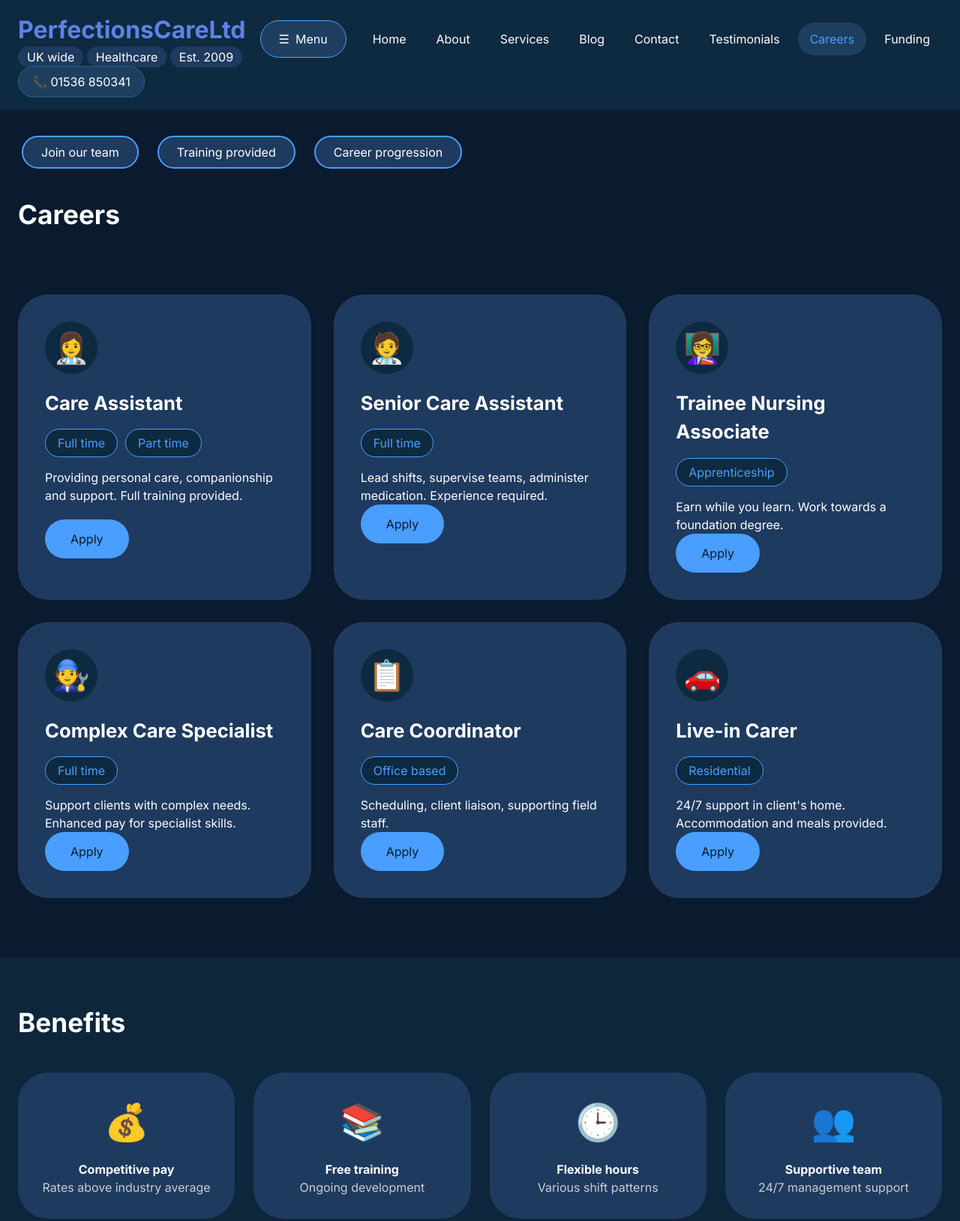
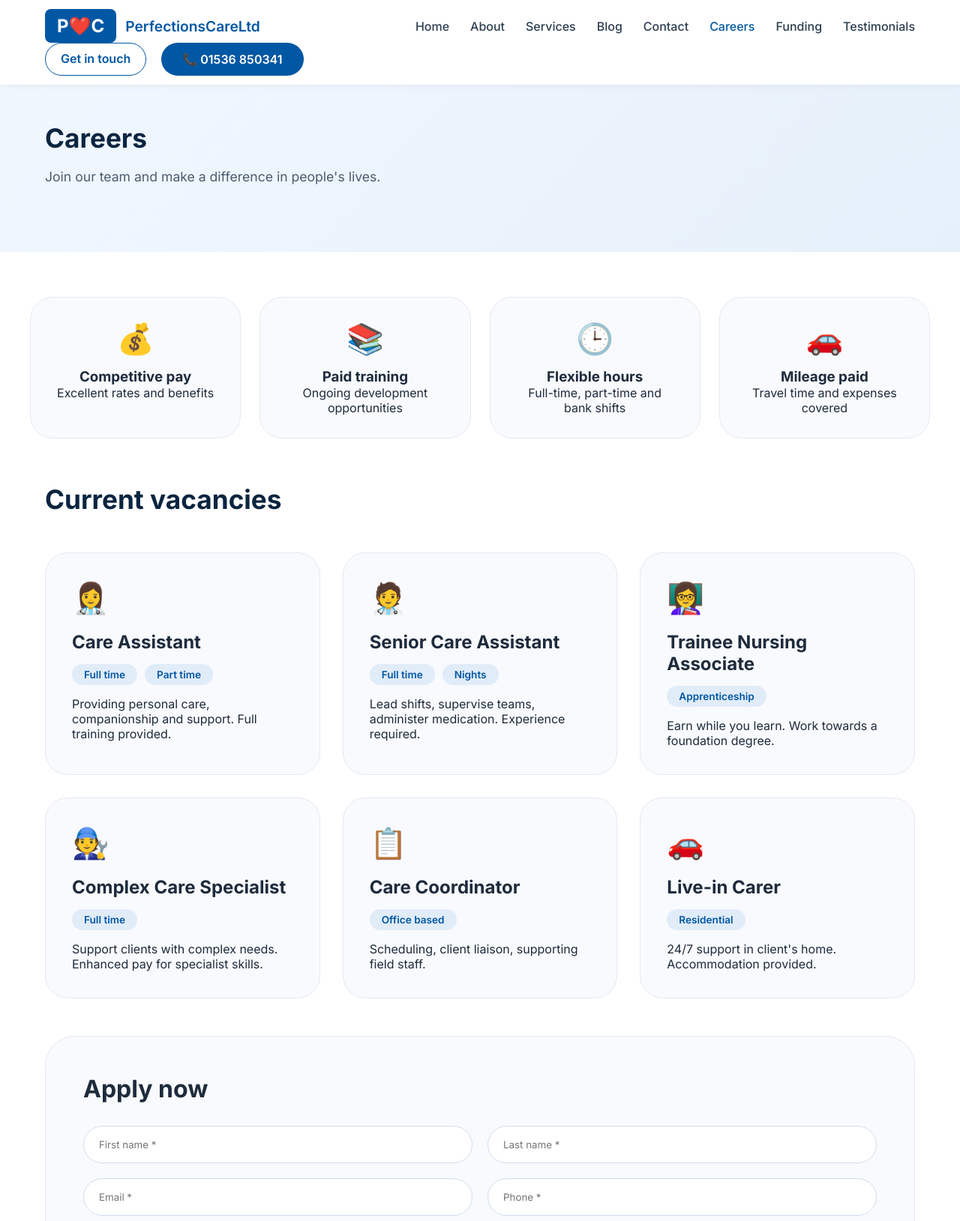
Before and after one commit to delux1000/Bro, a website: page public/careers.html in a window 1280 px wide. Shown: the top 1629 px of the page at 75% size. Drawn offline with Linux system fonts and the light colour scheme.

Commit message:
Update careers.html

```diff
--- a/public/careers.html
+++ b/public/careers.html
@@ -3,130 +3,103 @@
 <head>
     <meta charset="UTF-8">
     <meta name="viewport" content="width=device-width, initial-scale=1.0">
-    <title>Careers · Perfections Care Ltd</title>
+    <title>Careers · PerfectionsCareLtd</title>
     <link rel="preconnect" href="https://fonts.googleapis.com">
     <link rel="preconnect" href="https://fonts.gstatic.com" crossorigin>
     <link href="https://fonts.googleapis.com/css2?family=Inter:opsz,wght@14..32,400;14..32,500;14..32,600;14..32,700&display=swap" rel="stylesheet">
     <style>
         * { margin: 0; padding: 0; box-sizing: border-box; }
-        body { font-family: 'Inter', system-ui, sans-serif; background: #0a1a2f; color: #ffffff; line-height: 1.5; }
-        .container { max-width: 1280px; margin: 0 auto; padding: 0 24px; }
-        :root { --primary: #2a6f97; --primary-light: #1e3a5f; --accent: #4a9eff; --border-light: #2a3f55; }
+        body { font-family: 'Inter', sans-serif; background: #ffffff; color: #1e2b3c; }
+        .container { max-width: 1200px; margin: 0 auto; padding: 0 20px; }
 
-        @keyframes rainbow {
-            0% { color: #ff6b6b; } 14% { color: #ffb74d; } 28% { color: #ffee58; } 42% { color: #66bb6a; } 57% { color: #4a9eff; } 71% { color: #7e57c2; } 85% { color: #ec407a; } 100% { color: #ff6b6b; }
-        }
+        .site-header { background: white; box-shadow: 0 2px 8px rgba(0,0,0,0.05); padding: 12px 0; position: sticky; top: 0; }
+        .header-inner { display: flex; align-items: center; justify-content: space-between; flex-wrap: wrap; }
+        .logo-area { display: flex; align-items: center; gap: 12px; }
+        .logo-box { background: #0057a3; color: white; font-weight: 700; font-size: 1.5rem; padding: 8px 16px; border-radius: 8px; }
+        .logo-box span { color: #ffc107; }
+        .logo-text { font-weight: 600; font-size: 1.2rem; color: #0057a3; }
 
-        .text-logo { display: flex; flex-direction: column; cursor: pointer; }
-        .text-logo h1 { font-size: 2rem; font-weight: 800; animation: rainbow 8s linear infinite; }
-        .text-logo .tagline span { background: #1e3a5f; padding: 4px 12px; border-radius: 40px; color: #ffffff; }
+        .main-nav { display: flex; gap: 28px; }
+        .main-nav a { text-decoration: none; color: #2c3e50; font-weight: 500; }
+        .main-nav a:hover, .main-nav a.active { color: #0057a3; }
 
-        .navbar { background: #0e2a40; position: sticky; top: 0; }
-        .nav-container { display: flex; align-items: center; justify-content: space-between; flex-wrap: wrap; padding: 16px 24px; }
+        .header-actions { display: flex; gap: 20px; }
+        .btn-outline { border: 1px solid #0057a3; color: #0057a3; padding: 10px 20px; border-radius: 40px; font-weight: 600; text-decoration: none; }
+        .btn-outline:hover { background: #0057a3; color: white; }
+        .btn-primary { background: #0057a3; color: white; padding: 12px 28px; border-radius: 40px; font-weight: 600; text-decoration: none; }
 
-        .menu-button { background: #1e3f5f; border: 1px solid var(--accent); border-radius: 50px; padding: 12px 24px; cursor: pointer; display: flex; align-items: center; gap: 8px; }
+        .hero-small { background: linear-gradient(135deg, #f0f7ff 0%, #e6f0fa 100%); padding: 50px 0; }
+        .section-title { font-size: 2.2rem; font-weight: 700; margin-bottom: 20px; color: #0a2540; }
+        .section-desc { font-size: 1.1rem; color: #4a5c6f; max-width: 700px; margin-bottom: 40px; }
 
-        .nav-links { display: flex; gap: 8px; flex-wrap: wrap; }
-        .nav-links a { text-decoration: none; padding: 10px 16px; color: #ffffff; border-radius: 40px; }
-        .nav-links a:hover, .nav-links a.active { background: #1e3f5f; color: var(--accent); }
+        .job-grid { display: grid; grid-template-columns: repeat(auto-fit, minmax(300px, 1fr)); gap: 30px; margin: 50px 0; }
+        .job-card { background: #f8fafd; border-radius: 30px; padding: 35px; border: 1px solid #e4e9f2; transition: 0.2s; }
+        .job-card:hover { box-shadow: 0 12px 24px rgba(0,0,0,0.05); border-color: #b0c8e0; }
+        .job-icon { font-size: 2.5rem; margin-bottom: 20px; }
+        .job-card h3 { font-size: 1.5rem; font-weight: 700; margin-bottom: 15px; }
+        .job-tags { display: flex; gap: 10px; flex-wrap: wrap; margin: 15px 0; }
+        .job-tag { background: #e1ecf9; color: #0057a3; padding: 6px 16px; border-radius: 40px; font-size: 0.85rem; font-weight: 600; }
 
-        @media (max-width: 768px) {
-            .nav-links { display: none; width: 100%; flex-direction: column; }
-            .nav-links.show { display: flex; }
-        }
+        .benefits-grid { display: grid; grid-template-columns: repeat(auto-fit, minmax(200px, 1fr)); gap: 25px; margin: 40px 0; }
+        .benefit-item { background: #f8fafd; border-radius: 30px; padding: 30px; text-align: center; border: 1px solid #e4e9f2; }
+        .benefit-icon { font-size: 2.5rem; margin-bottom: 15px; }
 
-        .contact-phone { background: #1e3f5f; padding: 8px 18px; border-radius: 60px; color: #ffffff; border: 1px solid #2a5f8a; }
-
-        .btn { background: var(--accent); color: #0a1a2f; padding: 14px 34px; border-radius: 50px; text-decoration: none; display: inline-block; border: none; cursor: pointer; }
-
-        .section-title { font-size: 2.2rem; font-weight: 700; margin-bottom: 20px; color: #ffffff; }
-        .uk-stamp { display: inline-flex; background: #1e3a5f; border: 2px solid var(--accent); border-radius: 40px; padding: 8px 24px; color: #ffffff; margin: 5px; }
-
-        .careers-hero { background: linear-gradient(145deg, #0d2b42 0%, #0a1a2f 70%); padding: 50px 0 30px; border-radius: 0 0 60px 60px; }
-        .job-grid { display: grid; grid-template-columns: repeat(auto-fit, minmax(300px, 1fr)); gap: 30px; margin: 40px 0; }
-        .job-card { background: #1e3a5f; border-radius: 40px; padding: 35px; border: 1px solid var(--border-light); }
-        .job-icon { background: #0e2a40; width: 70px; height: 70px; border-radius: 35px; display: flex; align-items: center; justify-content: center; font-size: 2.5rem; margin-bottom: 20px; }
-        .job-card h3 { font-size: 1.6rem; color: #ffffff; margin-bottom: 15px; }
-        .job-tags { display: flex; gap: 10px; flex-wrap: wrap; margin: 15px 0; }
-        .job-tag { background: #0e2a40; padding: 6px 16px; border-radius: 30px; color: var(--accent); border: 1px solid var(--accent); }
-        .benefits-grid { display: grid; grid-template-columns: repeat(auto-fit, minmax(200px, 1fr)); gap: 25px; margin: 40px 0; }
-        .benefit-item { background: #1e3a5f; border-radius: 40px; padding: 30px; text-align: center; }
-        .benefit-icon { font-size: 3rem; margin-bottom: 15px; }
-        .application-form { background: #1e3a5f; border-radius: 60px; padding: 50px; border: 1px solid var(--border-light); margin: 50px 0; }
+        .application-form { background: #f8fafd; border-radius: 40px; padding: 50px; margin: 50px 0; border: 1px solid #e4e9f2; }
         .form-group { margin-bottom: 20px; }
-        .form-group input, .form-group textarea, .form-group select { width: 100%; padding: 16px 20px; border-radius: 60px; border: 1px solid #2a5f8a; background: #0e2a40; color: #ffffff; }
+        .form-group input, .form-group textarea, .form-group select { width: 100%; padding: 16px 20px; border-radius: 40px; border: 1px solid #d0ddee; font-family: 'Inter', sans-serif; }
         .form-group textarea { border-radius: 30px; min-height: 120px; }
 
-        .footer { background: #051220; color: #cccccc; padding: 48px 0 24px; border-top: 6px solid var(--accent); }
-        .footer-grid { display: grid; grid-template-columns: repeat(auto-fit, minmax(170px, 1fr)); gap: 40px; }
-        .footer h5 { color: #ffffff; font-weight: 600; margin-bottom: 22px; }
-        .footer a { color: #aaccff; text-decoration: none; display: block; }
-        .copyright { text-align: center; padding-top: 50px; color: #888888; }
+        .footer { background: #0f283b; color: #dfecf5; padding: 60px 0 30px; margin-top: 40px; }
+        .footer-grid { display: grid; grid-template-columns: repeat(auto-fit, minmax(160px, 1fr)); gap: 40px; margin-bottom: 50px; }
+        .footer-col h5 { color: white; font-size: 1.1rem; font-weight: 600; margin-bottom: 20px; }
+        .footer-col a { color: #b8d1e6; text-decoration: none; display: block; margin: 10px 0; }
+        .copyright { text-align: center; padding-top: 30px; border-top: 1px solid #2a4055; color: #9bb6cc; }
+
+        @media (max-width: 800px) { .main-nav { display: none; } }
     </style>
 </head>
 <body>
-    <nav class="navbar">
-        <div class="nav-container">
-            <div class="text-logo" id="logo">
-                <h1>PerfectionsCareLtd</h1>
-                <div class="tagline"><span>UK wide</span> <span>Healthcare</span> <span>Est. 2009</span></div>
+    <header class="site-header">
+        <div class="container header-inner">
+            <div class="logo-area"><div class="logo-box">P<span>❤️</span>C</div><span class="logo-text">PerfectionsCareLtd</span></div>
+            <nav class="main-nav">
+                <a href="index.html">Home</a><a href="about.html">About</a><a href="services.html">Services</a><a href="blog.html">Blog</a><a href="contact.html">Contact</a><a href="careers.html" class="active">Careers</a><a href="funding.html">Funding</a><a href="testimonials.html">Testimonials</a>
+            </nav>
+            <div class="header-actions"><a href="contact.html" class="btn-outline">Get in touch</a><a href="tel:01536850341" class="btn-primary">📞 01536 850341</a></div>
         </div>
+    </header>
 
-            <div class="menu-button" id="menuButton"><span>☰</span> Menu</div>
-
-            <div class="nav-links" id="navLinks">
-                <a href="index.html">Home</a>
-                <a href="about.html">About</a>
-                <a href="services.html">Services</a>
-                <a href="blog.html">Blog</a>
-                <a href="contact.html">Contact</a>
-                <a href="testimonials.html">Testimonials</a>
-                <a href="careers.html" class="active">Careers</a>
-                <a href="funding.html">Funding</a>
-            </div>
-
-            <div class="contact-phone">📞 01536 850341</div>
-        </div>
-    </nav>
-
+    <section class="hero-small">
         <div class="container">
-        <div style="display: flex; gap: 15px; flex-wrap: wrap; margin: 30px 0;">
-            <span class="uk-stamp">Join our team</span>
-            <span class="uk-stamp">Training provided</span>
-            <span class="uk-stamp">Career progression</span>
-        </div>
-        <h2 class="section-title">Careers</h2>
-    </div>
-
-    <section style="padding: 20px 0 40px;">
-        <div class="container">
-            <div class="job-grid">
-                <div class="job-card"><div class="job-icon">👩‍⚕️</div><h3>Care Assistant</h3><div class="job-tags"><span class="job-tag">Full time</span><span class="job-tag">Part time</span></div><p>Providing personal care, companionship and support. Full training provided.</p><a href="#apply" class="btn" style="margin-top: 20px;">Apply</a></div>
-                <div class="job-card"><div class="job-icon">🧑‍⚕️</div><h3>Senior Care Assistant</h3><div class="job-tags"><span class="job-tag">Full time</span></div><p>Lead shifts, supervise teams, administer medication. Experience required.</p><a href="#apply" class="btn">Apply</a></div>
-                <div class="job-card"><div class="job-icon">👩‍🏫</div><h3>Trainee Nursing Associate</h3><div class="job-tags"><span class="job-tag">Apprenticeship</span></div><p>Earn while you learn. Work towards a foundation degree.</p><a href="#apply" class="btn">Apply</a></div>
-                <div class="job-card"><div class="job-icon">🧑‍🔧</div><h3>Complex Care Specialist</h3><div class="job-tags"><span class="job-tag">Full time</span></div><p>Support clients with complex needs. Enhanced pay for specialist skills.</p><a href="#apply" class="btn">Apply</a></div>
-                <div class="job-card"><div class="job-icon">📋</div><h3>Care Coordinator</h3><div class="job-tags"><span class="job-tag">Office based</span></div><p>Scheduling, client liaison, supporting field staff.</p><a href="#apply" class="btn">Apply</a></div>
-                <div class="job-card"><div class="job-icon">🚗</div><h3>Live-in Carer</h3><div class="job-tags"><span class="job-tag">Residential</span></div><p>24/7 support in client's home. Accommodation and meals provided.</p><a href="#apply" class="btn">Apply</a></div>
-            </div>
+            <h1 class="section-title">Careers</h1>
+            <p class="section-desc">Join our team and make a difference in people's lives.</p>
         </div>
     </section>
 
-    <section style="background: #0d263b; padding: 60px 0;">
-        <div class="container">
-            <h3 class="section-title">Benefits</h3>
+    <section class="container" style="padding: 20px 0;">
         <div class="benefits-grid">
-                <div class="benefit-item"><div class="benefit-icon">💰</div><h4>Competitive pay</h4><p style="color: #cccccc;">Rates above industry average</p></div>
-                <div class="benefit-item"><div class="benefit-icon">📚</div><h4>Free training</h4><p style="color: #cccccc;">Ongoing development</p></div>
-                <div class="benefit-item"><div class="benefit-icon">🕒</div><h4>Flexible hours</h4><p style="color: #cccccc;">Various shift patterns</p></div>
-                <div class="benefit-item"><div class="benefit-icon">👥</div><h4>Supportive team</h4><p style="color: #cccccc;">24/7 management support</p></div>
-            </div>
+            <div class="benefit-item"><div class="benefit-icon">💰</div><h3>Competitive pay</h3><p>Excellent rates and benefits</p></div>
+            <div class="benefit-item"><div class="benefit-icon">📚</div><h3>Paid training</h3><p>Ongoing development opportunities</p></div>
+            <div class="benefit-item"><div class="benefit-icon">🕒</div><h3>Flexible hours</h3><p>Full-time, part-time and bank shifts</p></div>
+            <div class="benefit-item"><div class="benefit-icon">🚗</div><h3>Mileage paid</h3><p>Travel time and expenses covered</p></div>
         </div>
     </section>
 
-    <section style="padding: 40px 0;" id="apply">
-        <div class="container">
+    <section class="container">
+        <h2 class="section-title">Current vacancies</h2>
+        <div class="job-grid">
+            <div class="job-card"><div class="job-icon">👩‍⚕️</div><h3>Care Assistant</h3><div class="job-tags"><span class="job-tag">Full time</span><span class="job-tag">Part time</span></div><p>Providing personal care, companionship and support. Full training provided.</p></div>
+            <div class="job-card"><div class="job-icon">🧑‍⚕️</div><h3>Senior Care Assistant</h3><div class="job-tags"><span class="job-tag">Full time</span><span class="job-tag">Nights</span></div><p>Lead shifts, supervise teams, administer medication. Experience required.</p></div>
+            <div class="job-card"><div class="job-icon">👩‍🏫</div><h3>Trainee Nursing Associate</h3><div class="job-tags"><span class="job-tag">Apprenticeship</span></div><p>Earn while you learn. Work towards a foundation degree.</p></div>
+            <div class="job-card"><div class="job-icon">🧑‍🔧</div><h3>Complex Care Specialist</h3><div class="job-tags"><span class="job-tag">Full time</span></div><p>Support clients with complex needs. Enhanced pay for specialist skills.</p></div>
+            <div class="job-card"><div class="job-icon">📋</div><h3>Care Coordinator</h3><div class="job-tags"><span class="job-tag">Office based</span></div><p>Scheduling, client liaison, supporting field staff.</p></div>
+            <div class="job-card"><div class="job-icon">🚗</div><h3>Live-in Carer</h3><div class="job-tags"><span class="job-tag">Residential</span></div><p>24/7 support in client's home. Accommodation provided.</p></div>
+        </div>
+    </section>
+
+    <section class="container" id="apply">
         <div class="application-form">
-                <h3 style="font-size: 2.2rem; margin-bottom: 20px;">Apply now</h3>
+            <h2 style="font-size: 2rem; margin-bottom: 30px;">Apply now</h2>
             <form>
                 <div style="display: grid; grid-template-columns: 1fr 1fr; gap: 20px;">
                     <div class="form-group"><input type="text" placeholder="First name *"></div>
@@ -137,29 +110,32 @@
                     <div class="form-group"><input type="tel" placeholder="Phone *"></div>
                 </div>
                 <div class="form-group">
-                        <select><option>Position applying for</option><option>Care Assistant</option><option>Senior Care Assistant</option></select>
+                    <select>
+                        <option>Position applying for</option>
+                        <option>Care Assistant</option>
+                        <option>Senior Care Assistant</option>
+                        <option>Trainee Nursing Associate</option>
+                        <option>Complex Care Specialist</option>
+                        <option>Care Coordinator</option>
+                        <option>Live-in Carer</option>
+                    </select>
                 </div>
-                    <div class="form-group"><textarea placeholder="Tell us about your experience *"></textarea></div>
-                    <button type="submit" class="btn" style="width: 100%;">Submit application</button>
+                <div class="form-group">
+                    <textarea placeholder="Tell us about your experience *"></textarea>
+                </div>
+                <button type="submit" class="btn-primary" style="width: 100%;">Submit application</button>
             </form>
-            </div>
         </div>
     </section>
 
     <footer class="footer">
         <div class="container footer-grid">
-            <div><h5>Perfections care Ltd</h5><p>Healthcare provider</p></div>
-            <div><h5>Quick links</h5><a href="about.html">About</a><a href="services.html">Services</a><a href="careers.html">Careers</a></div>
-            <div><h5>Contact</h5><p>📞 01536 850341</p></div>
+            <div class="footer-col"><h5>PerfectionsCareLtd</h5><p style="color: #b8d1e6;">Healthcare and support services across the UK.</p></div>
+            <div class="footer-col"><h5>Explore</h5><a href="about.html">About us</a><a href="services.html">Services</a><a href="blog.html">Blog</a><a href="careers.html">Careers</a></div>
+            <div class="footer-col"><h5>Support</h5><a href="contact.html">Contact us</a><a href="funding.html">Funding advice</a><a href="testimonials.html">Testimonials</a></div>
+            <div class="footer-col"><h5>Legal</h5><a href="#">Privacy policy</a><a href="#">Terms of use</a><a href="#">Complaints</a></div>
         </div>
-        <div class="container copyright">© 2025 Perfections Care Ltd</div>
+        <div class="container copyright">© 2025 PerfectionsCareLtd. All rights reserved.</div>
     </footer>
-
-    <script>
-        const menuButton = document.getElementById('menuButton');
-        const navLinks = document.getElementById('navLinks');
-        menuButton.addEventListener('click', () => navLinks.classList.toggle('show'));
-        document.getElementById('logo').addEventListener('click', () => window.location.href = 'index.html');
-    </script>
 </body>
 </html>
```
Lines whose indentation alone changed are shown as unchanged.
